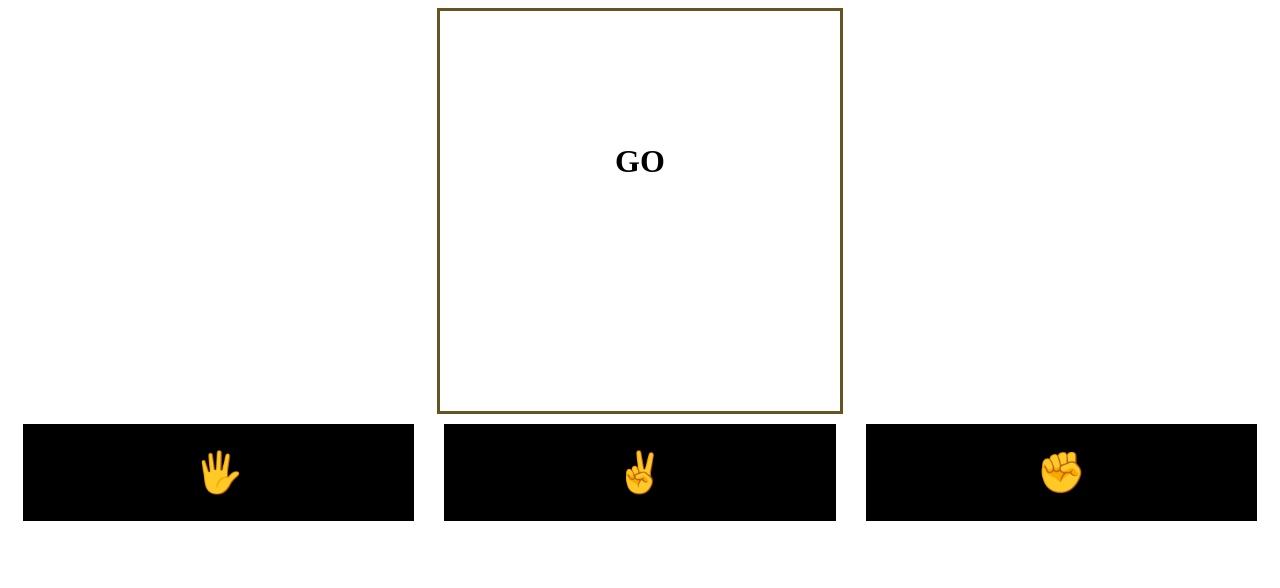
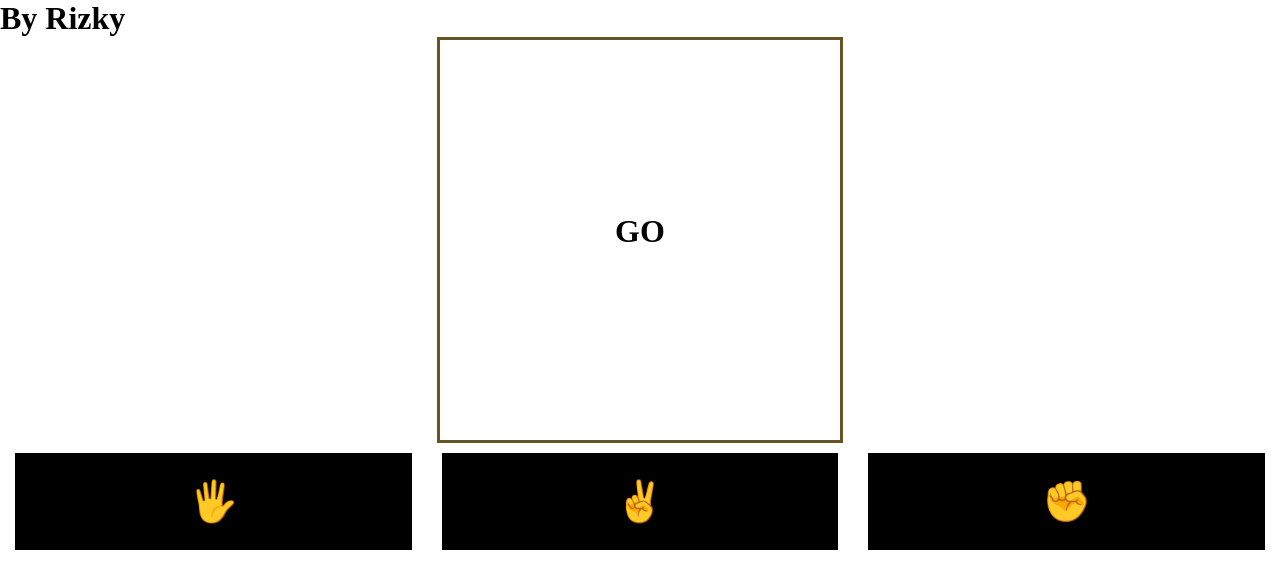
Before and after one commit to Rizky-rd/bgk, a plain HTML site: page index.html in a window 1280 px wide. Drawn offline with Linux system fonts and the light colour scheme.

Commit message:
Update index.html

```diff
--- a/index.html
+++ b/index.html
@@ -13,7 +13,6 @@
 
 html,
 body,
-        <h1>By Rizky</h1>
 * {
   margin: 0;
   padding: 0;
@@ -67,6 +66,7 @@ body,
 </head>
 
 <body>
+<h1>By Rizky</h1>
     <div id="app">
         <div class="summary">
             <h1 class="title">GO</h1>
```
